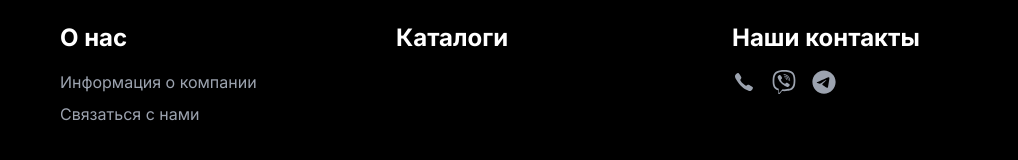
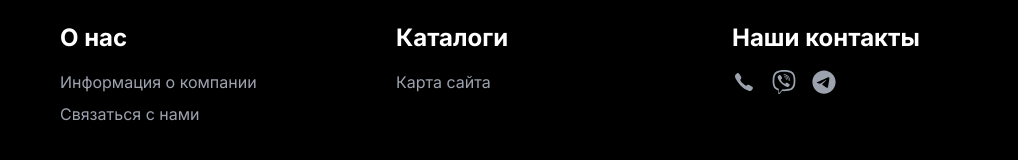
Before and after one commit to timofey1704/restmark-www, a Next.js app in the folder frontend/: page /sitemap in a window 1280 px wide. Shown: the part 565-725 px from the top of the page, without its empty margins (132-1150 px from the left). Built offline with nearby package versions, Linux system fonts and the light colour scheme; no server answers.

Commit message:
RM-87 add /sitemap link to footer

```diff
--- a/frontend/app/components/Footer/Footer.tsx
+++ b/frontend/app/components/Footer/Footer.tsx
@@ -35,6 +35,13 @@ export default function Footer() {
                 Каталоги
               </a>
             </h3>
+            <ul className="text-gray-400">
+              <li className="mb-2">
+                <Link href="/sitemap" className="hover:underline">
+                  Карта сайта
+                </Link>
+              </li>
+            </ul>
           </div>
 
           <div className="w-full md:w-1/4">
--- a/frontend/lib/fetchSitemapLinks.ts
+++ b/frontend/lib/fetchSitemapLinks.ts
@@ -1,7 +1,6 @@
 import { Seolinks } from '@/app/types'
 
 export async function fetchSitemapLinks(): Promise<Seolinks[]> {
-  //   const API_URL = 'http://127.0.0.1:8000/api/v1'
   const API_URL = 'https://restmark.by/api/v1'
   try {
     const res = await fetch(`${API_URL}/seolinks/`)
@@ -11,6 +10,7 @@ export async function fetchSitemapLinks(): Promise<Seolinks[]> {
     }
 
     const data = await res.json()
+    console.log(data)
     if (!data) {
       console.error('Invalid data structure received:', data)
       throw new Error('Invalid data structure received')
```
Also changed, not shown: 2 other files (tests, documents, lock files or other folders).
